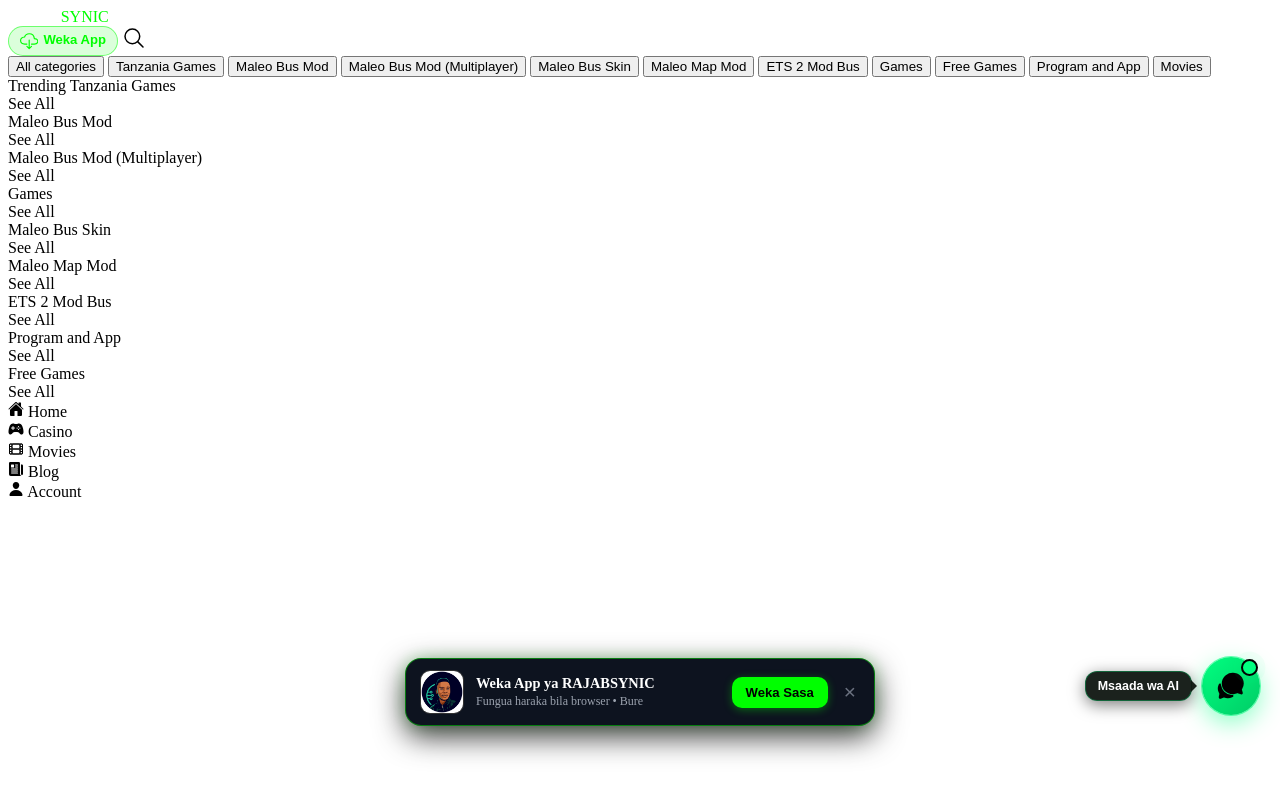
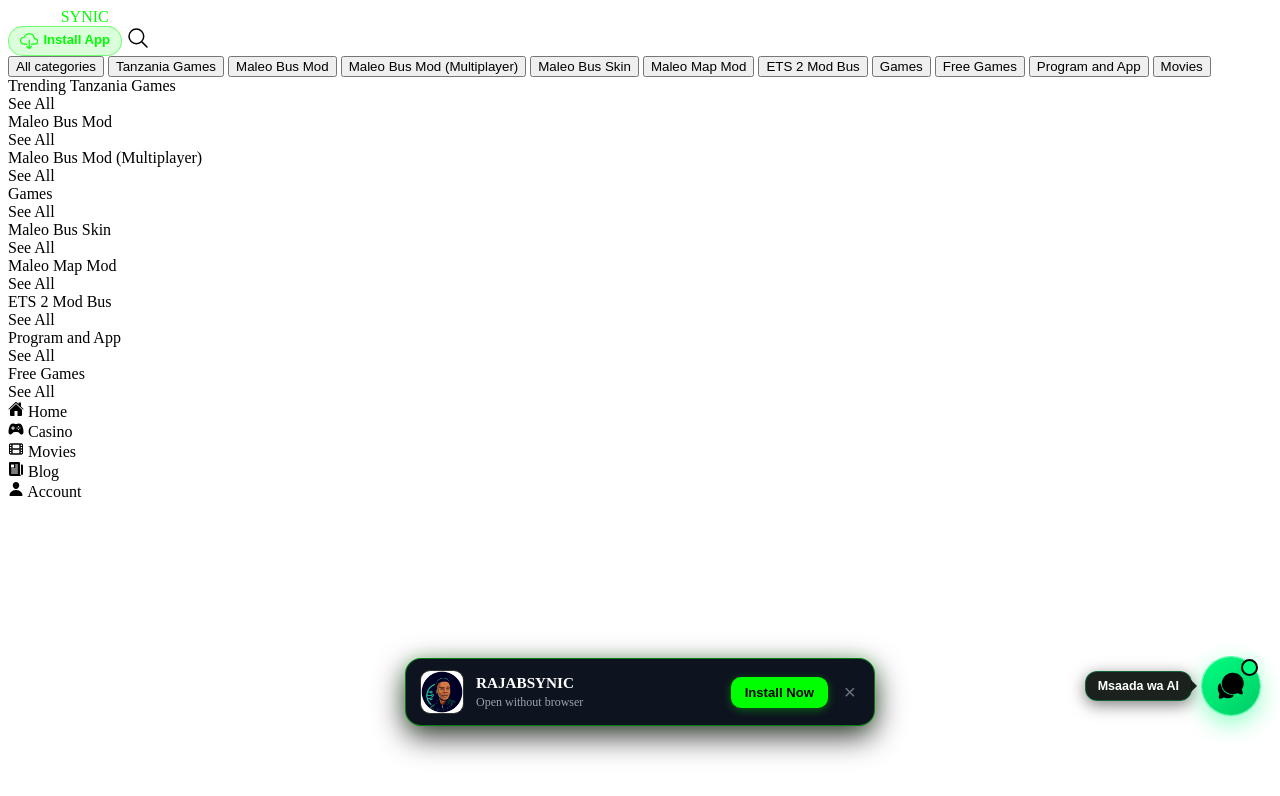
Before and after one commit to RAJABSYNIC/rajabsynic-web, a website with bundled scripts: page index.html in a window 1280 px wide. Built offline with nearby package versions, Linux system fonts and the light colour scheme; no server answers; a script that the page names is missing; files whose address does not match are found by name.

Commit message:
style(pwa): update install button and banner copy as requested

```diff
--- a/index.html
+++ b/index.html
@@ -125,7 +125,7 @@
         <div class="nav-actions flex items-center" style="gap: 12px;">
             <button type="button" id="header-install-btn" class="install-btn flex items-center" onclick="triggerInstall()" style="display: inline-flex; background: rgba(0, 255, 0, 0.14); border: 1px solid rgba(0, 255, 0, 0.5); color: #00ff00; cursor: pointer; gap: 5px; font-weight: 700; font-size: 0.82rem; padding: 5px 11px; border-radius: 20px; text-decoration: none;">
                 <ion-icon name="cloud-download-outline" style="font-size: 1.15rem;"></ion-icon>
-                <span>Weka App</span>
+                <span>Install App</span>
             </button>
             <ion-icon name="search-outline" style="font-size: 1.5rem; cursor: pointer;" id="search-trigger"
                 onclick="app.router.toggleSearch()"></ion-icon>
@@ -383,8 +383,8 @@
     ">
         <img src="/logo.jpeg" alt="RAJABSYNIC" style="width: 42px; height: 42px; border-radius: 10px; object-fit: cover; flex-shrink: 0; border: 1px solid #333;">
         <div style="flex: 1; min-width: 0;">
-            <div style="color: #fff; font-weight: 800; font-size: 0.9rem; line-height: 1.2;">Weka App ya RAJABSYNIC</div>
-            <div style="color: #9ca3af; font-size: 0.75rem; margin-top: 2px;">Fungua haraka bila browser • Bure</div>
+            <div style="color: #fff; font-weight: 800; font-size: 0.95rem; line-height: 1.2;">RAJABSYNIC</div>
+            <div style="color: #9ca3af; font-size: 0.75rem; margin-top: 2px;">Open without browser</div>
         </div>
         <button type="button" onclick="triggerInstall()" style="
             background: #00ff00;
@@ -397,7 +397,7 @@
             cursor: pointer;
             flex-shrink: 0;
             box-shadow: 0 2px 8px rgba(0,255,0,0.35);
-        ">Weka Sasa</button>
+        ">Install Now</button>
         <button type="button" onclick="dismissInstallBanner()" style="
             background: none;
             border: none;
@@ -441,7 +441,7 @@
                 <div style="display: flex; align-items: center; gap: 10px;">
                     <img src="/logo.jpeg" alt="RAJABSYNIC" style="width: 38px; height: 38px; border-radius: 10px; object-fit: cover;">
                     <div>
-                        <h3 style="margin: 0; font-size: 1.05rem; font-weight: 800; color: #fff;">Weka App ya RAJABSYNIC</h3>
+                        <h3 style="margin: 0; font-size: 1.05rem; font-weight: 800; color: #fff;">RAJABSYNIC</h3>
                         <p style="margin: 2px 0 0 0; font-size: 0.75rem; color: #9ca3af;">Fuata hatua hizi kuweka app kwenye simu yako</p>
                     </div>
                 </div>
```
